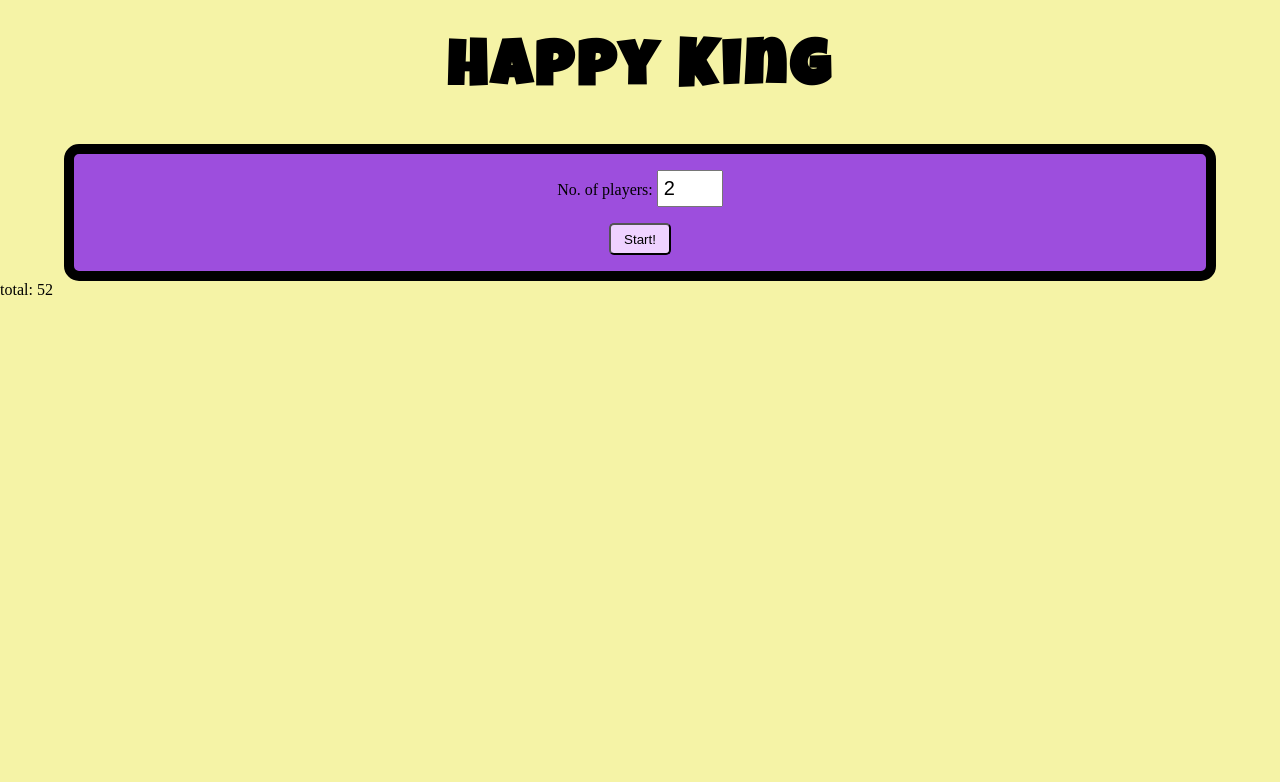
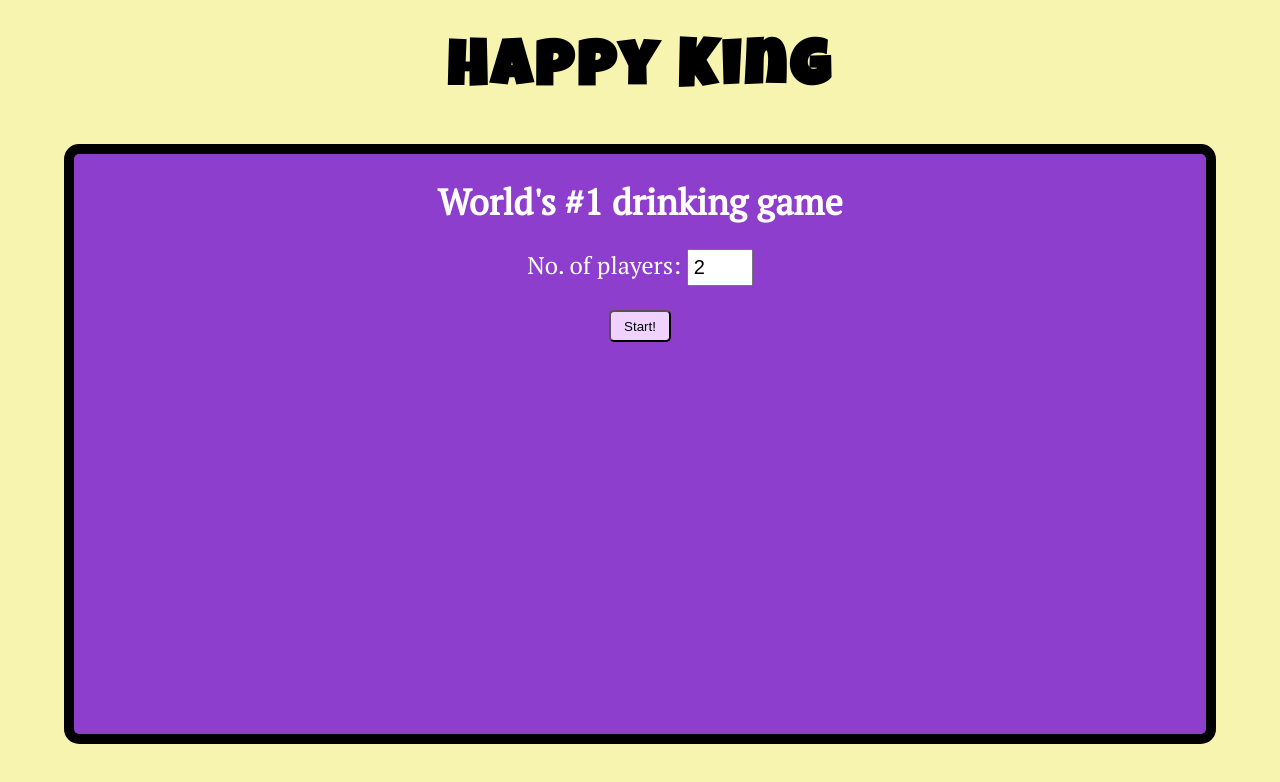
Before and after one commit to Honsie-Pie/Joyful-king, a React (Create React App) app: page / in a window 1280 px wide. Shown: the top 782 px of the page. Built offline with nearby package versions, Linux system fonts and the light colour scheme.

Commit message:
add color palletes

```diff
--- a/public/index.html
+++ b/public/index.html
@@ -7,7 +7,7 @@
     <meta name="description" content="Happy King Drinking Game" />
     <link rel="preconnect" href="https://fonts.googleapis.com">
     <link rel="preconnect" href="https://fonts.gstatic.com" crossorigin>
-    <link href="https://fonts.googleapis.com/css2?family=Luckiest+Guy&display=swap" rel="stylesheet">
+    <link href="https://fonts.googleapis.com/css2?family=Luckiest+Guy&family=PT+Serif&display=swap" rel="stylesheet">
     <link rel="manifest" href="%PUBLIC_URL%/manifest.json" />
     <title>Joyful King</title>
   </head>
--- a/src/App.css
+++ b/src/App.css
@@ -1,11 +1,13 @@
 
 :root{
-  --menu-bg: #9d4edd;
-  --app-bg: #f5f3a6;
+  --menu-bg: #8d3ecd;
+  --card-bg: #5a189a;
+  --app-bg: #f7f4af;
   --btn-color: #EFD2FF;
 
   /*Fonts*/
   --main-font: Luckiest Guy;
+  --sec-font: PT Serif;
 
   /*Mug colors*/
   --bottom-color: #CEBF12;
@@ -25,8 +27,11 @@ html{
 
 body{
   background-color: var(--app-bg);
+  overflow:hidden;
+}
+
+.App{
   height: 100vh;
-  overflow:hidden;
 }
 
 h1{
@@ -57,6 +62,10 @@ input{
   align-items:center;
   gap: 1em;
   width: 90%;
+  height: 75%;
+  color: white;
+  font-family: var(--sec-font);
+  font-size: 1.5rem;
 }
 
 .menu h2{
@@ -70,7 +79,7 @@ input{
 }
 
 .player-card{
-  border: 2px solid black;
+  border-radius: 15px;
   display: flex;
   flex-direction: column;
   align-items: center;
@@ -78,10 +87,11 @@ input{
   gap: 2em;
   min-height: 120px;
   width: 20%;
+  background-color: var(--card-bg);
 }
 
 .player-controls{
-  padding: 0;
+  padding: 0 0.25em;
   display:flex;
   flex-direction: row;
   justify-content: space-between;
@@ -91,11 +101,16 @@ input{
 .player-controls button{
   font-size: 1rem;
   text-align: center;
+  width: 45%;
   max-width: 50%;
 }
 
 .card{
   height: 200px;
+}
+
+.bold{
+  font-weight:bold;
 }
 
 .player-dash{
--- a/src/App.js
+++ b/src/App.js
@@ -454,7 +454,6 @@ function App() {
       ? <Results handleNewRound={handleNewRound} losingPlayers={losingPlayers} activePlayers={activePlayers}/>
       : <Finale handleEnd={handleEnd} activePlayers={activePlayers}/>
       }
-      <p>total: {deck.length}</p>
     </div>
   );
 }
--- a/src/computerplayer.js
+++ b/src/computerplayer.js
@@ -1,7 +1,7 @@
 import React, { useEffect } from "react";
 
 export default function ComputerPlayer(props){
-
+    const unknownCard = "https://tekeye.uk/playing_cards/images/svg_playing_cards/backs/blue2.svg";
     useEffect(() => {
         if (props.card.no < 8){
             props.handleDraw(props.index)
@@ -11,7 +11,7 @@ export default function ComputerPlayer(props){
     return(
         <div className="player-card">
             <p>Player {props.index}:</p>
-            <img className="card" src={props.card.url}/>
+            <img className="card" src={unknownCard}/>
             {/*<h3>{props.card.rank} of {props.card.suit}</h3>*/}
         </div>
     );
--- a/src/mainemenu.js
+++ b/src/mainemenu.js
@@ -1,6 +1,7 @@
 export default function MainMenu({ numPlayers, handleNumPlayersChange, handleStart }){
     return (
     <div className="menu">
+        <h2>World's #1 drinking game</h2>
         <label htmlFor="player-no">No. of players: <input id="player-no" type="number" value={numPlayers} onChange={handleNumPlayersChange} min="2" max="4"/></label>
         <button id="start" onClick={handleStart}>Start!</button>
     </div>
--- a/src/playerdash.js
+++ b/src/playerdash.js
@@ -4,6 +4,7 @@ import ComputerPlayer from "./computerplayer";
 export default function PlayerDash({ activePlayers, handleDraw, handleResults }){
     return(
         <div className="menu">
+            <h2>Drawing Phase</h2>
             <div className="player-dash">
                 {activePlayers.map((player, index) => index === 0
                 ? <HumanPlayer key={index+1} index={index + 1} card={player.card}  handleDraw={handleDraw} handleResults={handleResults}/>
--- a/src/playerresult.js
+++ b/src/playerresult.js
@@ -3,7 +3,7 @@ import AnimatedMug from "./animatedmug";
 export default function PlayerResult(props){
     return(
         <div className="player-card">
-            <p>Player {props.player.index  + 1} {props.losingPlayers.includes(props.player)
+            <p><span className="bold">P{props.player.index  + 1}</span> {props.losingPlayers.includes(props.player)
             ? " grabs a drink!"
             : "is safe"}</p>
             {props.losingPlayers.includes(props.player)
```
